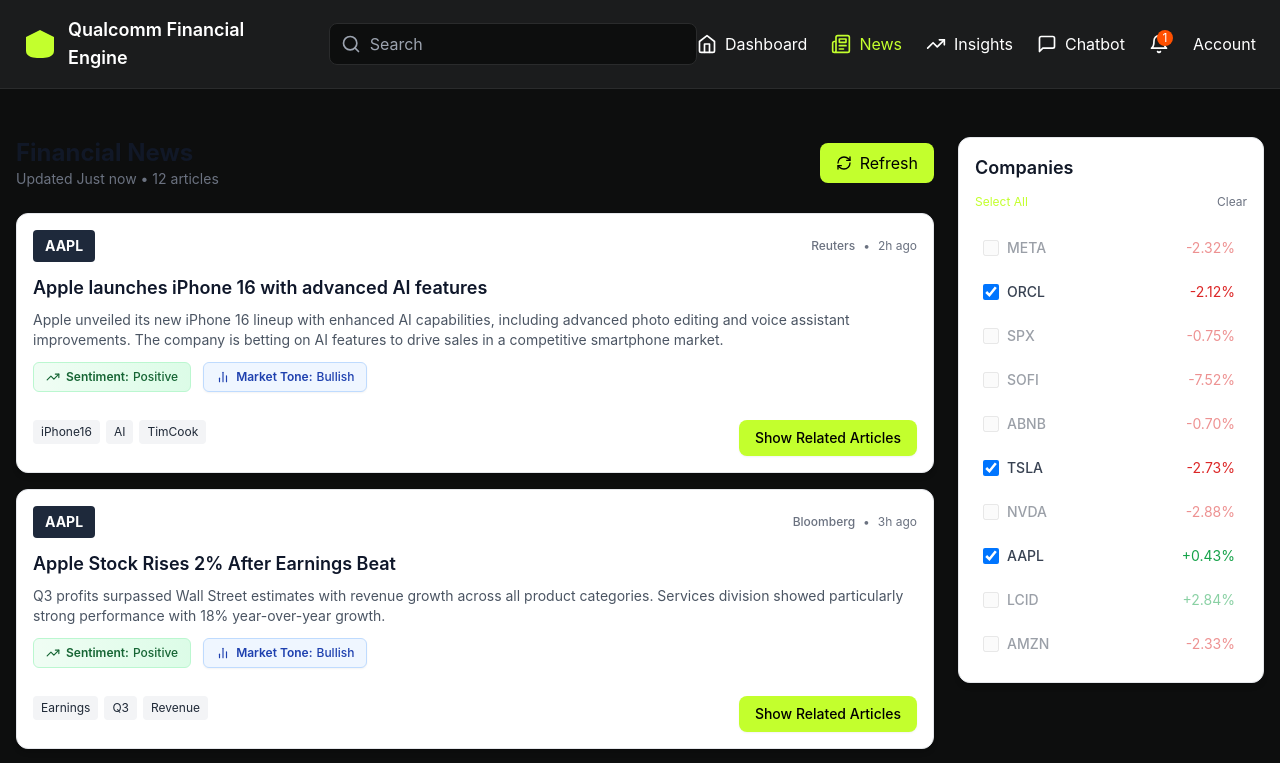
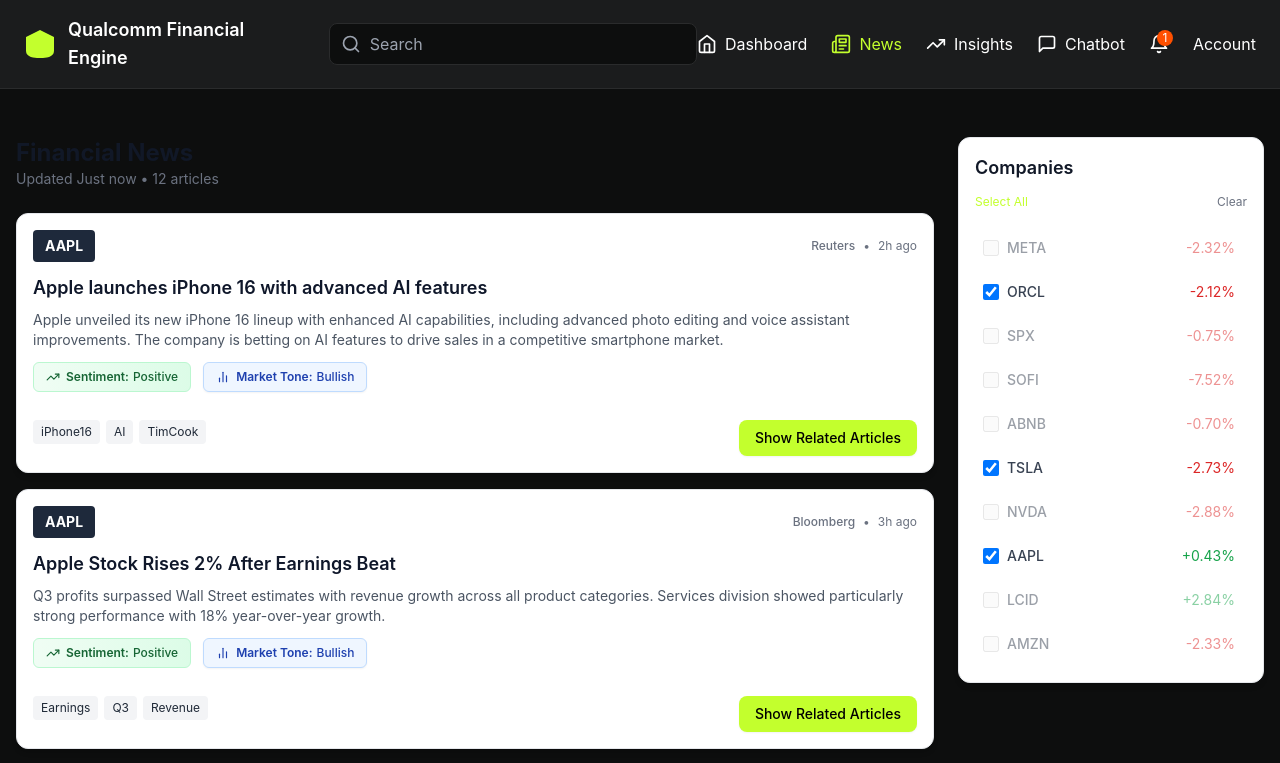
Before and after one commit to ekagra1602/Financial-AI-insights-engine, a React (Vite) app in the folder Frontend/: page /news in a window 1280 px wide. Shown: the top 763 px of the page. Built offline with nearby package versions, Linux system fonts and the light colour scheme.

Commit message:
Update News UI to remove manual refreshing feature

```diff
--- a/Frontend/src/pages/NewsPage.tsx
+++ b/Frontend/src/pages/NewsPage.tsx
@@ -1,6 +1,6 @@
 import React, { useState, useEffect } from 'react';
 import { useParams } from 'react-router-dom';
-import { RefreshCw, Filter } from 'lucide-react';
+import { Filter } from 'lucide-react';
 
 import { NewsCard } from '../components/news/NewsCard';
 import { RelatedArticles } from '../components/news/RelatedArticles';
@@ -259,15 +259,6 @@
                   </span>
                 )}
               </button>
-
-              <button
-                onClick={handleRefresh}
-                disabled={loading}
-                className="inline-flex items-center px-4 py-2 bg-primary text-black rounded-lg hover:bg-primary/90 transition-colors disabled:bg-gray-400 disabled:text-gray-700"
-              >
-                <RefreshCw size={16} className={`mr-2 ${loading ? 'animate-spin' : ''}`} />
-                Refresh
-              </button>
             </div>
           </div>
 
```
